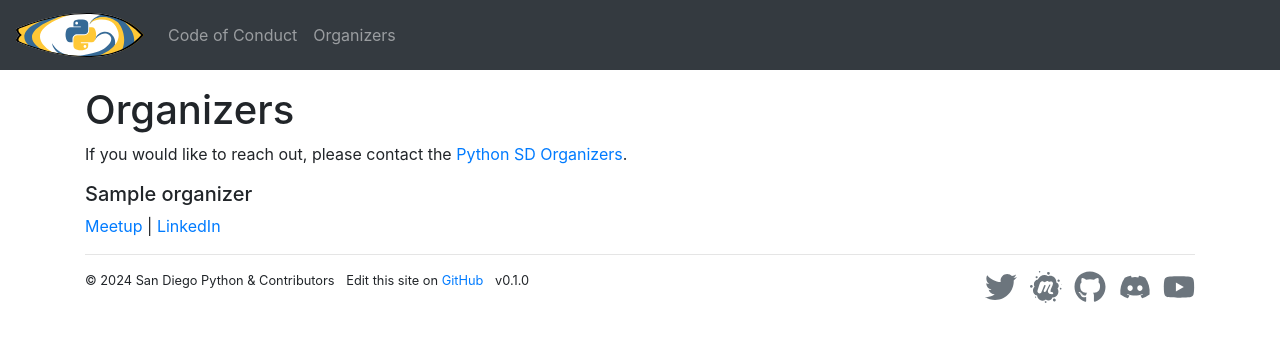
After one commit to sandiegopython/pythonsd-django, a Django app: page /organizers/ in a window 1280 px wide. The commit adds this page. Shown: the top 342 px of the page. Run offline with Django 3.2, Linux system fonts and the light colour scheme; tables that the repository leaves empty hold one stand-in row (values such as "Sample post"); style sheets or scripts are compiled from the project's sources; some libraries are stand-ins or nearby versions.

Commit message:
feat: add database-driven organizer page

```diff
--- /dev/null
+++ b/pythonsd/admin.py
@@ -0,0 +1,5 @@
+from django.contrib import admin
+
+from .models import Organizer
+
+admin.site.register(Organizer)
--- /dev/null
+++ b/pythonsd/models.py
@@ -0,0 +1,11 @@
+from django.db import models
+
+
+class Organizer(models.Model):
+    name = models.CharField(max_length=255)
+    meetup_url = models.CharField(max_length=255)
+    linkedin_url = models.CharField(max_length=255, blank=True)
+    active = models.BooleanField(default=True)
+
+    def __str__(self):
+        return self.name
--- a/pythonsd/templates/pythonsd/base.html
+++ b/pythonsd/templates/pythonsd/base.html
@@ -39,9 +39,9 @@
           <!-- <li class="nav-item">
             <a class="nav-link" href="#">Support Us</a>
           </li> -->
-          <!-- <li class="nav-item">
-            <a class="nav-link" href="#">Organizers</a>
-          </li> -->
+          <li class="nav-item">
+            <a class="nav-link" href="{% url 'organizers' %}">Organizers</a>
+          </li>
         </ul>
       </div>
     </nav>
--- /dev/null
+++ b/pythonsd/templates/pythonsd/organizers.html
@@ -0,0 +1,33 @@
+{% extends 'pythonsd/base.html' %}
+
+
+{% block main %}
+<div class="container mt-3">
+<h1>Organizers</h1>
+
+<p>If you would like to reach out, please contact the <a href="mailto:sandiegopython-organizers@googlegroups.com">Python SD Organizers</a>.</p>
+
+{% comment %} <h3>Active Organizers</h3> {% endcomment %}
+
+{% for organizer in active_organizers %}
+    <h5>{{ organizer.name }}</h5>
+    <p><a href="{{ organizer.meetup_url }}" rel="nofollow noopener noreferrer" target="_blank">Meetup</a>
+    {% if organizer.linkedin_url %}
+        |&nbsp;<a href="{{ organizer.linkedin_url }}" rel="nofollow noopener noreferrer" target="_blank">LinkedIn</a>
+    {% endif %}
+    </p>
+{% endfor %}
+
+{% comment %} <h3>Past Organizers</h3>
+
+{% for organizer in past_organizers %}
+    <h5>{{ organizer.name }}</h5>
+    <p><a href="{{ organizer.meetup_url }}" rel="nofollow noopener noreferrer" target="_blank">Meetup Profile</a>
+    {% if organizer.linkedin_url %}
+        |&nbsp;<a href="{{ organizer.linkedin_url }}" rel="nofollow noopener noreferrer" target="_blank">LinkedIn Profile</a>
+    {% endif %}
+    </p>
+{% endfor %} {% endcomment %}
+
+</div>
+{% endblock main %}
--- a/pythonsd/urls.py
+++ b/pythonsd/urls.py
@@ -22,6 +22,11 @@ urlpatterns = [
         r"code-of-conduct/",
         generic.TemplateView.as_view(template_name="pythonsd/code-of-conduct.html"),
         name="code-of-conduct",
+    ),
+    path(
+        r"organizers/",
+        views.OrganizersView.as_view(template_name="pythonsd/organizers.html"),
+        name="organizers",
     ),
     # XHR/Async requests
     path(r"xhr/events/", views.UpcomingEventsView.as_view(), name="upcoming_events"),
--- a/pythonsd/views.py
+++ b/pythonsd/views.py
@@ -10,6 +10,8 @@ import pytz
 import requests
 from defusedxml import ElementTree
 
+from .models import Organizer
+
 
 CACHE_DURATION = 60 * 15  # 15 minutes
 log = logging.getLogger(__file__)
@@ -19,6 +21,22 @@ class HomePageView(TemplateView):
     """Displays the homepage."""
 
     template_name = "pythonsd/index.html"
+
+
+class OrganizersView(TemplateView):
+    """Displays SD Python organizers."""
+
+    template_name = "pythonsd/organizers.html"
+
+    def get_context_data(self, **kwargs):
+        context = super().get_context_data(**kwargs)
+        context["active_organizers"] = (
+            Organizer.objects.filter(active=True).order_by('name')
+        )
+        # context["past_organizers"] = (
+        #     Organizer.objects.filter(active=False).order_by('name')
+        # )
+        return context
 
 
 @method_decorator(cache_page(CACHE_DURATION), name="dispatch")
```
Also changed, not shown: pythonsd/tests/__init__.py (+7 -0 lines).
